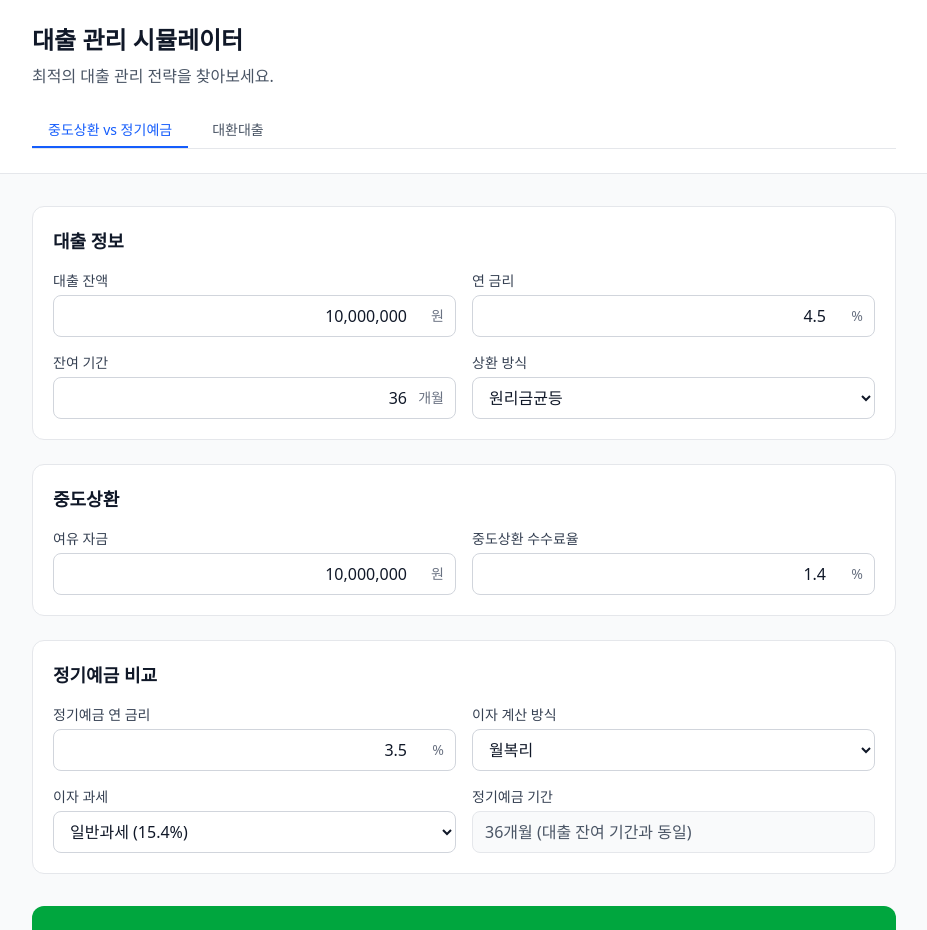
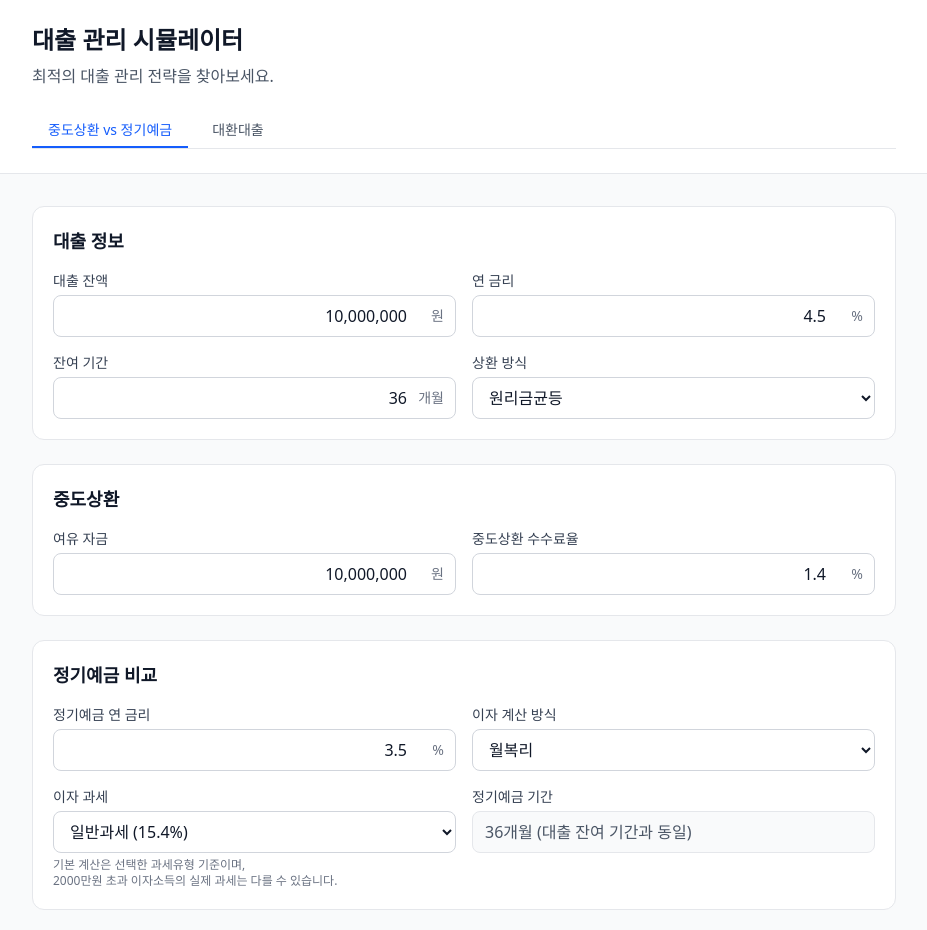
Before and after one commit to Jaewooooon/noa-ats-assignment, a Next.js app: page / in a window 1280 px wide. Shown: the top 930 px of the page, without its empty margins (176-1103 px from the left). Built offline with nearby package versions, Linux system fonts and the light colour scheme.

Commit message:
feat: 2000만원 초과 이자소득에 대한 과세문구 추가

```diff
--- a/components/SimulatorForm.tsx
+++ b/components/SimulatorForm.tsx
@@ -127,6 +127,11 @@ export default function SimulatorForm({ input, onChange }: SimulatorFormProps) {
                 )
               )}
             </select>
+            <p className="mt-1 text-xs text-gray-500">
+              기본 계산은 선택한 과세유형 기준이며,
+              <br />
+              2000만원 초과 이자소득의 실제 과세는 다를 수 있습니다.
+            </p>
           </div>
           <div>
             <label className="block text-sm font-medium text-gray-700 mb-1">정기예금 기간</label>
```
